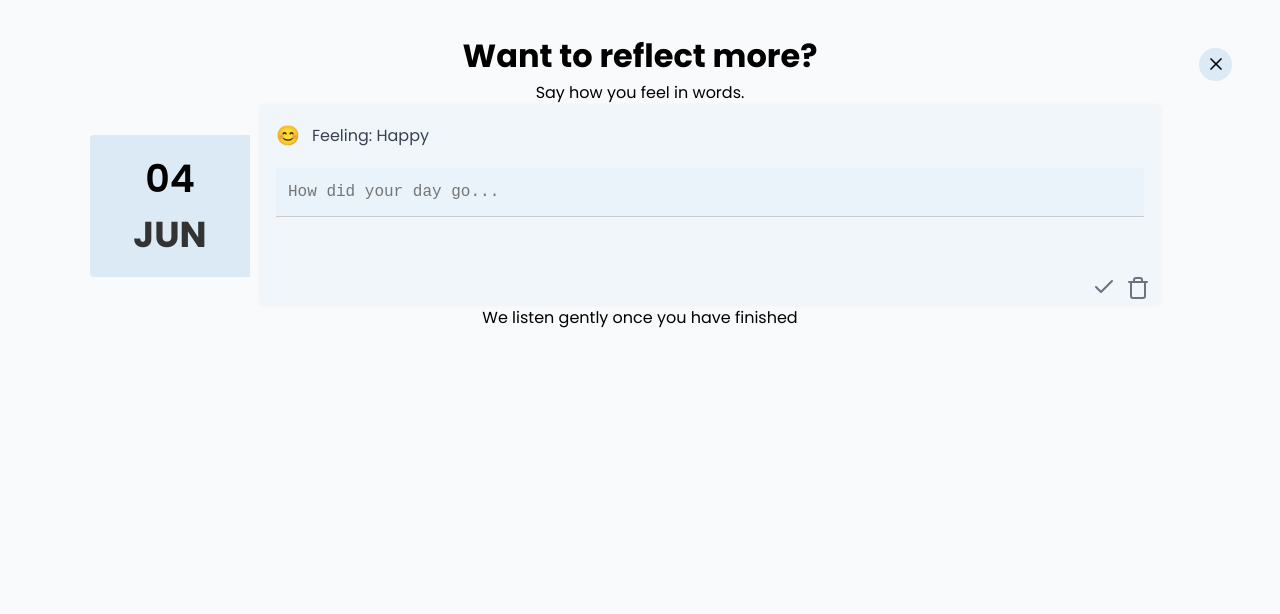
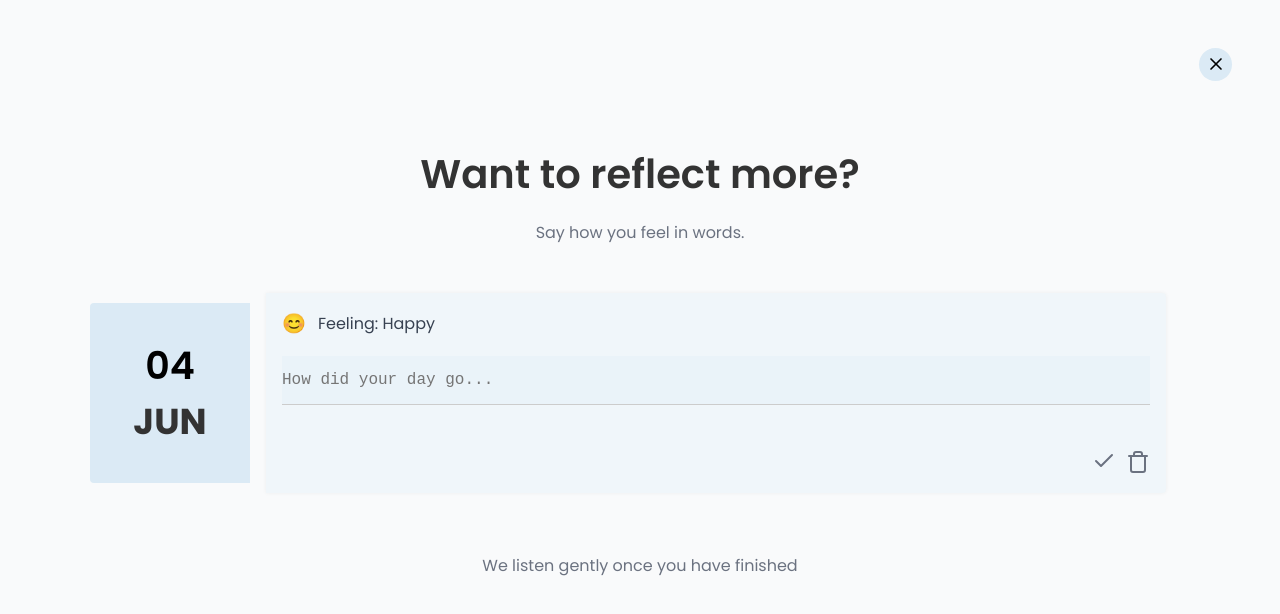
Before and after one commit to ProjectHireReady/ThryveSpace, a React (Vite) app in the folder frontend/: page /mood in a window 1280 px wide. Both pictures are taken after a click on the button "Happy". Shown: the top 614 px of the page. Built offline with nearby package versions, Linux system fonts and the light colour scheme; a web font is replaced by a local one.

Commit message:
style(entry): revise JournalEntry CSS with new class and layout tweaks

```diff
--- a/frontend/src/components/JournalEntry.css
+++ b/frontend/src/components/JournalEntry.css
@@ -1,25 +1,43 @@
+/* Layout & Page */
 .journal-page {
   font-family: 'Poppins', sans-serif;
   background-color: #f9fafb;
   padding: 2rem;
   position: relative;
   text-align: center;
-  height: 100vh;
+  min-height: 100vh;
 }
 
-.heading {
-  font-size: 32px;
+h1.journal-heading {
+  font-size: 40px;
   font-weight: 600;
-  margin-top: 2rem;
-  margin-bottom: 0.25rem;
-  padding-top: 0;
+  margin-top: 7rem;
+  margin-bottom: 1rem;
+  color: #333333;
 }
 
-.subtext {
+/* Text */
+.subtext-modal,
+.footer-modal {
+  font-size: 16px;
   color: #6b7280;
   margin-bottom: 3rem;
 }
 
+.text-block {
+  max-width: 800px;
+  margin: 0 auto;
+  text-align: center;
+  padding-left: 1rem;
+  padding-right: 1rem;
+}
+
+
+.footer-modal {
+  margin-top: 60px;
+}
+
+/* Entry Container  */
 .entry-container {
   display: flex;
   justify-content: center;
@@ -27,20 +45,21 @@
   max-width: 800px;
   margin: 0 auto 2rem;
   height: 200px;
+  gap: 1rem;
 }
 
+/* Entry Box */
 .date-box {
-  background-color: #dbeafe;
+  background-color: #dbeaf5;
   width: 185px;
-  height: 142px;
+  padding: 16px 10px;
   display: flex;
   flex-direction: column;
   justify-content: center;
-  padding: 10px;
   align-items: center;
   border-radius: 4px 0 0 4px;
   flex-shrink: 0;
-  margin: 30px 10px;
+  margin: 10px 0 10px 10px;
 }
 
 .date-box .day {
@@ -50,29 +69,24 @@
 
 .date-box .month {
   font-size: 36px;
-  color: #000000;
-  font-weight: 900;
+  color: #333333;
+  font-weight: 600;
 }
 
+/* Entry Card */
 .entry-card {
   flex-grow: 1;
-  background-color: #edf6fd;
-  padding: 0.5rem;
+  background-color: rgba(219, 234, 245, 0.3);
+  padding: 1rem;
   border-radius: 0 4px 4px 0;
-  box-shadow: 0 0 4px rgba(0,0,0,0.05);
+  box-shadow: 0 0 4px rgba(0, 0, 0, 0.05);
   text-align: left;
-  height: auto;
-  align-items: stretch;
-  position: relative;
   display: flex;
   flex-direction: column;
   gap: 10px;
-}
-
-
-.emoji {
-  margin-right: 8px;
-  font-size: 1.2rem;
+  position: relative;
+  height: auto;
+  align-items: stretch;
 }
 
 .mood-line {
@@ -80,33 +94,54 @@
   align-items: center;
   margin-bottom: 0.5rem;
 }
+
+.emoji {
+  margin-right: 8px;
+  font-size: 1.2rem;
+}
+
 .label {
   font-size: 1rem;
-    color: #2563eb;
   margin-right: 10px;
-
 }
 
+/* Input Field */
 .entry-input {
   width: 100%;
+  min-height: 40px;
+  max-height: 200px;
+  font-size: 1rem;
+  padding: 0.75rem 0;
+  line-height: 1.5;
+  background: inherit;
   border: none;
   border-bottom: 1px solid #ccc;
-  background: inherit;
-  padding: 18px 0;
-  font-size: 14px;
   outline: none;
+  transition: height 0.2s ease;
+  resize: none;
+  overflow-y: hidden;
+  cursor: pointer;
 }
 
-.entry-footer {
-  text-align: right;
-  margin-top: 50px;
-  position: absolute;
-  bottom: 2px;
-  right: 10px;
-  gap: 10px;
-  display: flex;
+.entry-input:focus,
+.entry-input:hover {
+  overflow-y: auto;
 }
 
+.entry-input::-webkit-scrollbar {
+  width: 6px;
+}
+
+.entry-input::-webkit-scrollbar-track {
+  background: transparent;
+}
+
+.entry-input::-webkit-scrollbar-thumb {
+  background-color: rgba(0, 0, 0, 0.2);
+  border-radius: 3px;
+}
+
+/* Delete Icon */
 .delete-icon {
   background: none;
   border: none;
@@ -115,15 +150,10 @@
   color: #6b7280;
 }
 .delete-icon:hover {
-  color: #2563eb;
+  color: #333333;
 }
 
-.footer-note {
-  margin-top: 120px;
-  color: #6b7280;
-  font-size: 14px;
-}
-
+/* Close Button */
 .close-button {
   position: absolute;
   top: 2px;
@@ -142,6 +172,8 @@
 .close-button:hover {
   background-color: #cbd5e1;
 }
+
+/* Modal */
 .journal-modal {
   display: flex;
   align-items: center;
@@ -155,6 +187,7 @@
   z-index: 1000;
 }
 
+/* Popup */
 .popup {
   position: fixed;
   bottom: 10%;
@@ -167,18 +200,12 @@
   z-index: 1001;
 }
 
-.submit-button {
-    color: #6B7280;
-    background-color: inherit;
-    border: none;
-    cursor: pointer;
-    font-size: 16px;
+.popup-box {
+  text-align: center;
+  font-size: 3rem;
+  font-weight: bold;
 }
-.submit-button:hover {
-    color: #2563eb;
-    background-color: #e0ecf7;
-    transition: background-color 0.3s ease;
-}
+
 .popup-overlay {
   position: fixed;
   top: 0;
@@ -186,19 +213,13 @@
   width: 100%;
   height: 100%;
   background-color: #6b7280;
-  opacity: 0.3; /* Semi-transparent */
+  opacity: 0.3;
   color: white;
   z-index: 999;
   display: flex;
   align-items: center;
   justify-content: center;
   flex-direction: column;
-}
-
-.popup-box {
-  text-align: center;
-  font-size: 3rem;
-  font-weight: bold;
 }
 
 .popup-close {
@@ -210,44 +231,20 @@
   border: none;
   border-radius: 8px;
   cursor: pointer;
-
 }
-
 .popup-close:hover {
   background-color: #f5f5f5;
 }
 
-/* Styles for the entry input field */
-.entry-input {
-  width: 100%;
-  min-height: 40px;
-  max-height: 200px;
-  font-size: 1rem;
-  padding: 0.75rem;
-  line-height: 1.5;
+/* Buttons */
+.submit-button {
+  color: #6B7280;
   background-color: inherit;
-  transition: height 0.2s ease;
-  resize: none;
-  overflow-y: hidden; /* 👈 hides scroll by default */
+  border: none;
   cursor: pointer;
+  font-size: 16px;
 }
-
-/* Show scrollbar only when focused or hovered AND overflowing */
-.entry-input:focus,
-.entry-input:hover {
-  overflow-y: auto;
+.submit-button:hover {
+  color: #333333;
+  transition: background-color 0.3s ease;
 }
-
-/* Hide scrollbar track (for WebKit browsers) */
-.entry-input::-webkit-scrollbar {
-  width: 6px;
-}
-
-.entry-input::-webkit-scrollbar-track {
-  background: transparent;
-}
-
-.entry-input::-webkit-scrollbar-thumb {
-  background-color: rgba(0, 0, 0, 0.2);
-  border-radius: 3px;
-}
```
Lines whose indentation alone changed are shown as unchanged.
